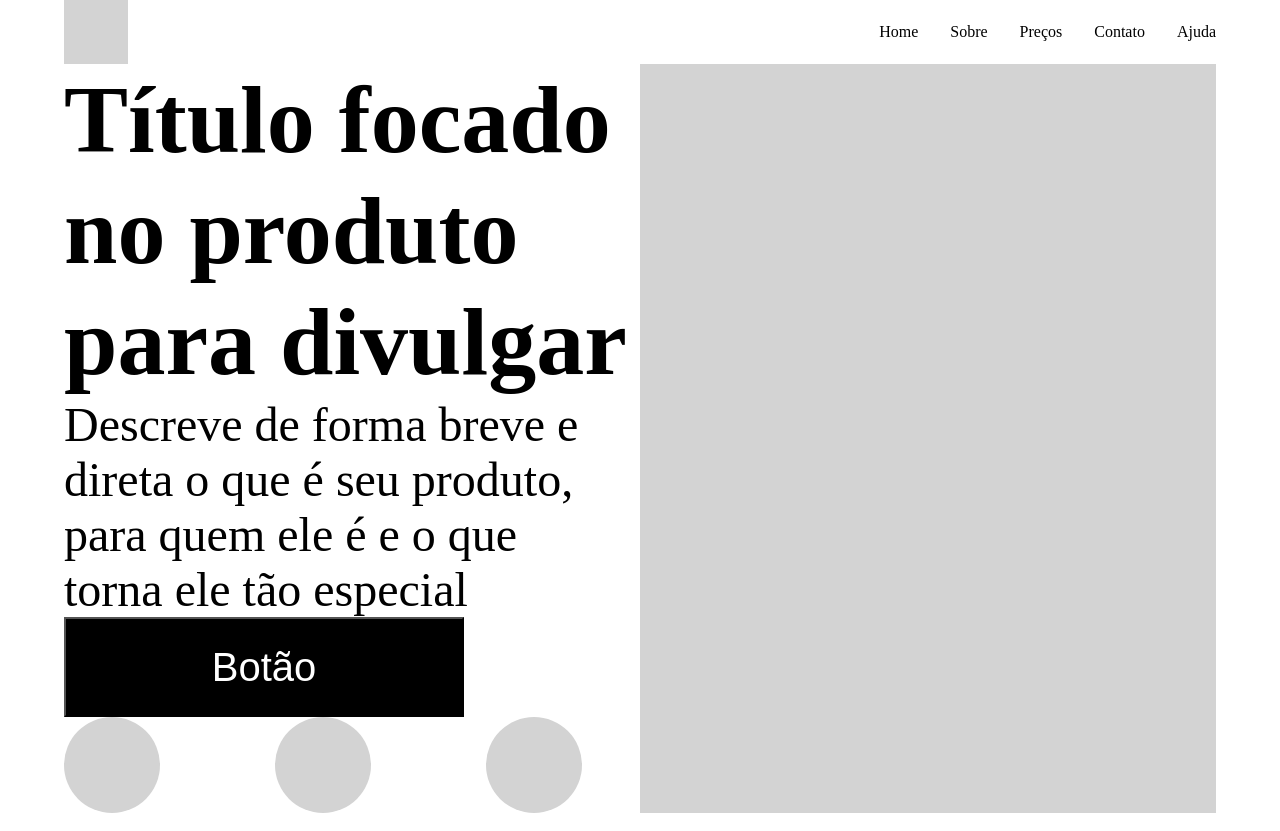
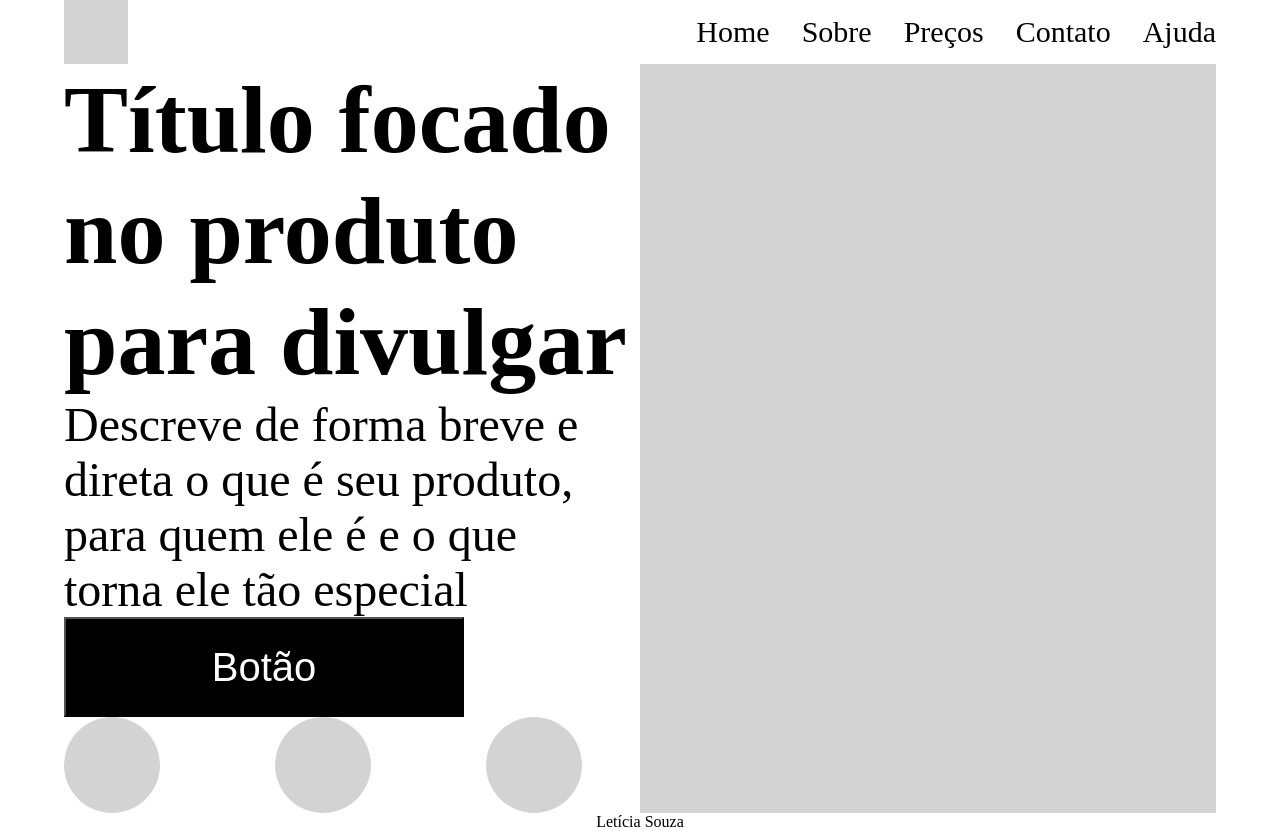
Before and after one commit to letsouzza/layout, a plain HTML site: page index.html in a window 1280 px wide. Drawn offline with Linux system fonts and the light colour scheme.

Commit message:
Footer ok

```diff
--- a/index.html
+++ b/index.html
@@ -34,6 +34,8 @@
         </div>
         <div class="imagem"></div>
     </main>
-    <footer></footer>
+    <footer>
+        Letícia Souza
+    </footer>
 </body>
 </html>
--- a/style.css
+++ b/style.css
@@ -34,6 +34,7 @@ header{
 .menu ul{
     display: flex;
     gap: 32px;
+    font-size: 30px;
 }
 main{
     flex-grow: 1;
@@ -78,6 +79,8 @@ main{
     background-color: lightgray;
 }
 footer{
-    background-color: darkorange;
-    height: 50px;
+    height: 100px;
+    display: flex;
+    justify-content: center;
+    align-items: center;
 }
```
